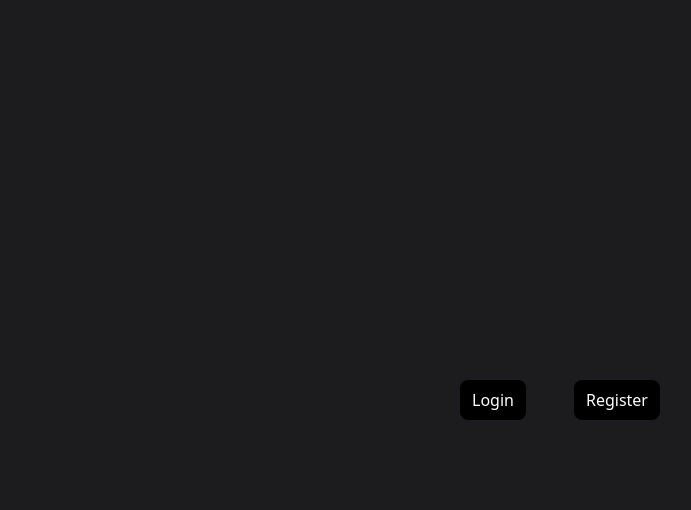
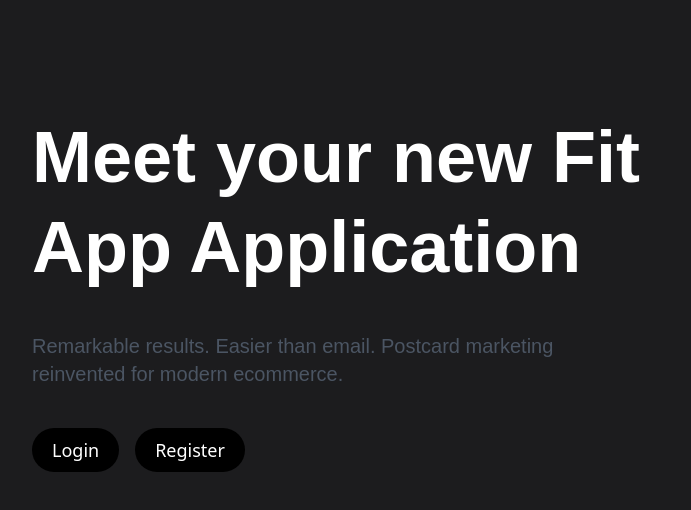
Before and after one commit to diegoo237/myFitApp, a React (Vite) app: page / in a window 1280 px wide. Shown: the top 510 px of the page, without its empty margins (80-771 px from the left). Built offline with nearby package versions, Linux system fonts and the light colour scheme; a web font is replaced by a local one.

Commit message:
Tela inicial configurada

```diff
--- a/src/pages/Enter.jsx
+++ b/src/pages/Enter.jsx
@@ -1,16 +1,29 @@
 import { Link } from "react-router-dom";
 function Enter() {
   return (
-    <main className="h-screen bg-graphite-black text-white flex justify-center items-center gap-x-12">
-      <Link className="bg-black py-2 px-3 rounded-lg font-medium" to="/login">
+    <main className="h-screen bg-graphite-black text-white px-28 py-28 flex flex-col gap-y-10 text-xl	">
+      <h1 className="text-7xl leading-tight	font-bold font-mplus">
+        Meet your new Fit <br />
+        App Application
+      </h1>
+      <p className="text-gray-600 font-mplus font-medium">
+        Remarkable results. Easier than email. Postcard marketing <br />
+        reinvented for modern ecommerce.
+      </p>
+      <span className="flex gap-x-4">
+        <Link
+          className="bg-black py-2 px-5 rounded-3xl font-medium text-lg"
+          to="/login"
+        >
           Login
         </Link>
         <Link
-        className="bg-black py-2 px-3 rounded-lg font-medium"
+          className="bg-black py-2 px-5 rounded-3xl font-medium text-lg"
           to="/register"
         >
           Register
         </Link>
+      </span>
     </main>
   );
 }
```
Lines whose indentation alone changed are shown as unchanged.
